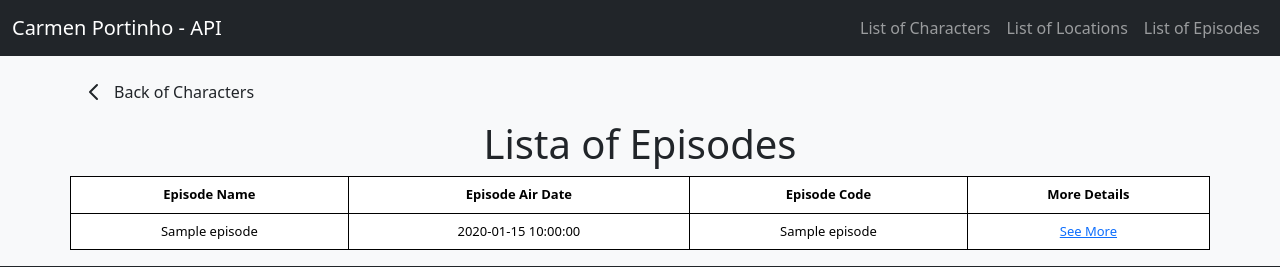
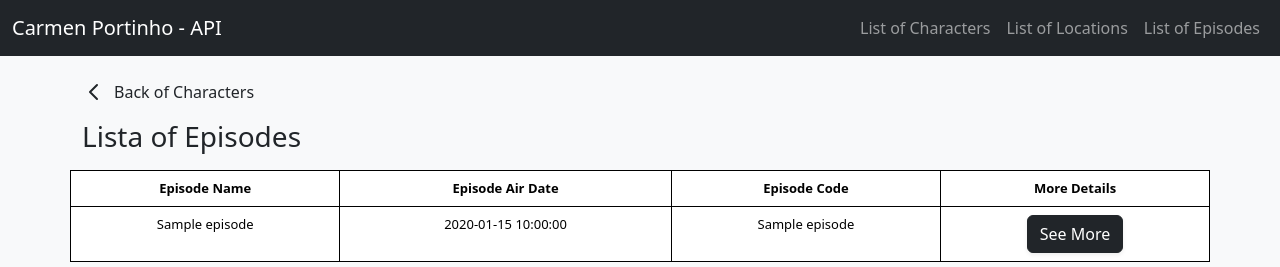
Before and after one commit to ThaisDavilla/WMC-API, a Flask app: template templates/episodes.html in a window 1280 px wide. Shown: the top 267 px of the page. Run offline with Flask 3, Linux system fonts and the light colour scheme; the template is opened without the code that fills it: most values are stand-ins (such as "Sample title", 1, 10 or a date in 2020); some libraries are stand-ins or nearby versions.

Commit message:
update do arquivo episodes

```diff
--- a/templates/episodes.html
+++ b/templates/episodes.html
@@ -10,10 +10,6 @@
     Back of Characters
 </a>
 
-<div class="row justify-content-center text-center">
-
-    <table class="table table-white">
-        <thead>
 <style>
     table {
         font-size: 13px;
@@ -26,7 +22,14 @@
         border: 1px solid black; /
     }
 </style>
-            <h1>Lista of Episodes</h1>
+
+<div class="row justify-content-center text-center">
+
+    <table class="table table-white">
+
+        <h1 class="h3 text-start mb-3"> Lista of Episodes</h1>
+
+        <thead>
                 <tr>
                     <th scope="col"> Episode Name </th>
                     <th scope="col">Episode Air Date </th>
@@ -40,7 +43,7 @@
                 <td>{{ episode.name }}</td>
                 <td>{{ episode.air_date }}</td>
                 <td>{{ episode.episode }}</td>
-                <td><a href="/episode/{{ episode.id }}"  style="font-size:12px color">See More</a></td>
+                <td><a href="/episode/{{ episode.id }} " class="d-inline-block btn btn-dark shadow-sm"  style="font-size:12px color">See More</a></td>
 
             </tr>
             {% endfor %}
```
Lines whose indentation alone changed are shown as unchanged.
